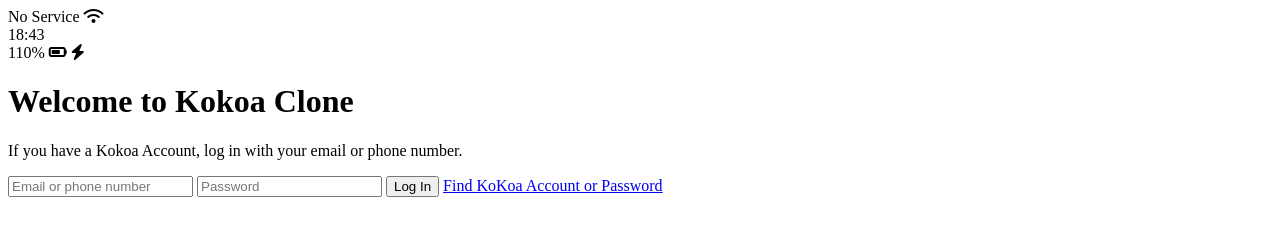
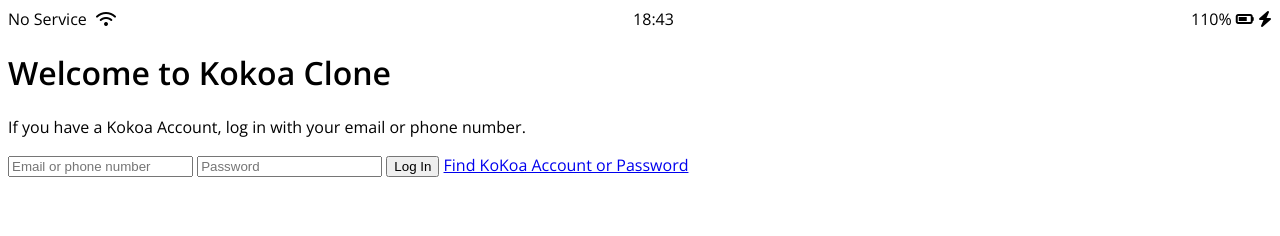
Before and after one commit to yokim0429/kokoa-clone-2020, a plain HTML site: page index.html in a window 1280 px wide. Drawn offline with nearby package versions, Linux system fonts and the light colour scheme.

Commit message:
Status Bar CSS
css file was added.

```diff
--- /dev/null
+++ b/css/style.css
@@ -0,0 +1,14 @@
+@import url('https://fonts.googleapis.com/css2?family=Open+Sans:wght@400;600&display=swap');
+
+body {
+    font-family: 'Open Sans', sans-serif;
+}
+
+.status-bar {
+    display: flex;
+    justify-content: space-between;
+}
+
+.status-bar__column:first-child span {
+    margin-right: 5px;
+}
--- a/index.html
+++ b/index.html
@@ -1,6 +1,8 @@
 <!DOCTYPE html>
 <html lang="en">
 <head>
+    <!-- css 파일 import 링크 -->
+    <link rel="stylesheet" href="css/style.css">
     <meta charset="UTF-8">
     <meta http-equiv="X-UA-Compatible" content="IE=edge">
     <meta name="viewport" content="width=device-width, initial-scale=1.0">
@@ -32,7 +34,7 @@
         <input type="text" placeholder="Email or phone number">
         <input type="text" placeholder="Password">
         <input type="submit" value="Log In">
-        <!-- "일단 링크를 form 안쪽으로 옮기면, css에서 id="login-form"를 통해 링크를 선택할 수 있어. 링크는 정말 많이 쓸거라서 이거 하나만을 위한 id나 class를 추가하고 싶지 않거든" -->
+
         <a href="#">Find KoKoa Account or Password</a>
     </form>
 
```
